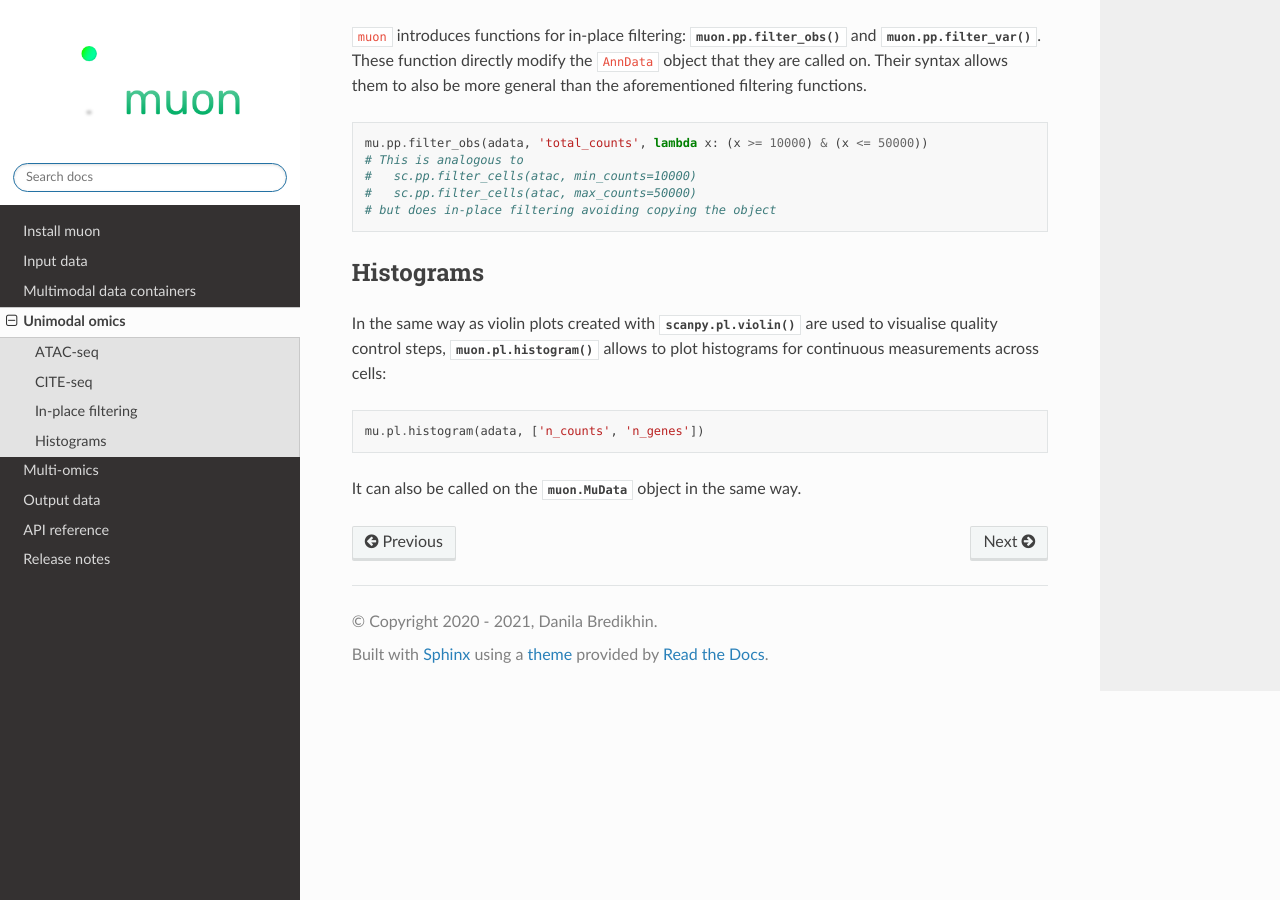
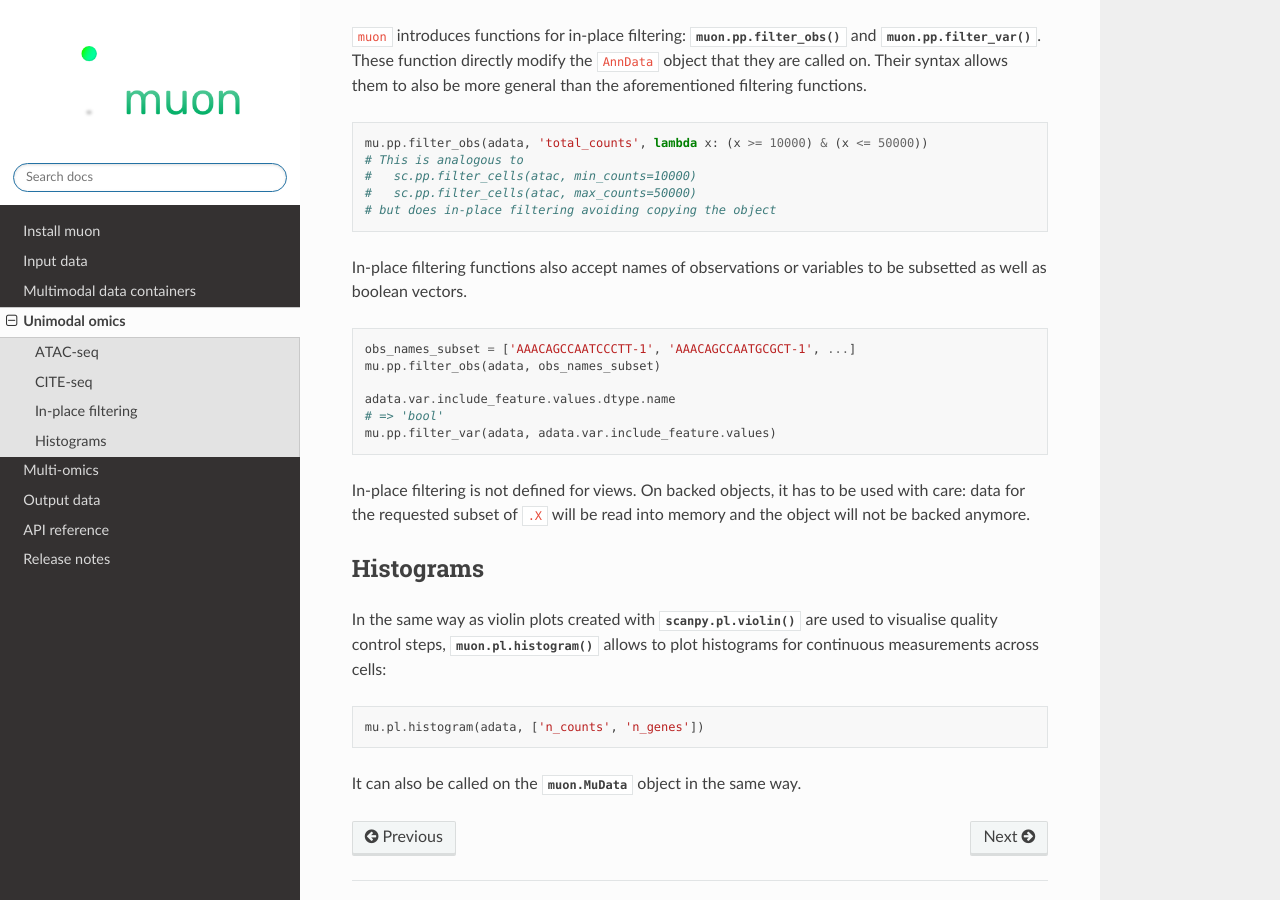
Before and after one commit to scverse/mudata, a Sphinx documentation site: the page built from docs/source/omics/uni.rst, in a window 1280 px wide and 900 px high, scrolled down 893 px. Built offline with Sphinx 7.4.7 and the Read the Docs theme 2.0.0, drawn with Linux system fonts in a browser that asks for light colours; pages that are not in the unit, such as notebooks, are missing from menus.

Commit message:
Clarify in-place filtering behaviour in the docs

```diff
--- a/docs/source/omics/uni.rst
+++ b/docs/source/omics/uni.rst
@@ -26,6 +26,17 @@ When subsetting ``AnnData`` objects with :func:`scanpy.pp.filter_cells` / :func:
 	#   sc.pp.filter_cells(atac, max_counts=50000)
 	# but does in-place filtering avoiding copying the object
 
+In-place filtering functions also accept names of observations or variables to be subsetted as well as boolean vectors.
+::
+  obs_names_subset = ['AAACAGCCAATCCCTT-1', 'AAACAGCCAATGCGCT-1', ...]
+  mu.pp.filter_obs(adata, obs_names_subset)
+
+  adata.var.include_feature.values.dtype.name
+  # => 'bool'
+  mu.pp.filter_var(adata, adata.var.include_feature.values)
+
+In-place filtering is not defined for views. On backed objects, it has to be used with care: data for the requested subset of ``.X`` will be read into memory and the object will not be backed anymore.
+
 
 Histograms
 ----------
```
